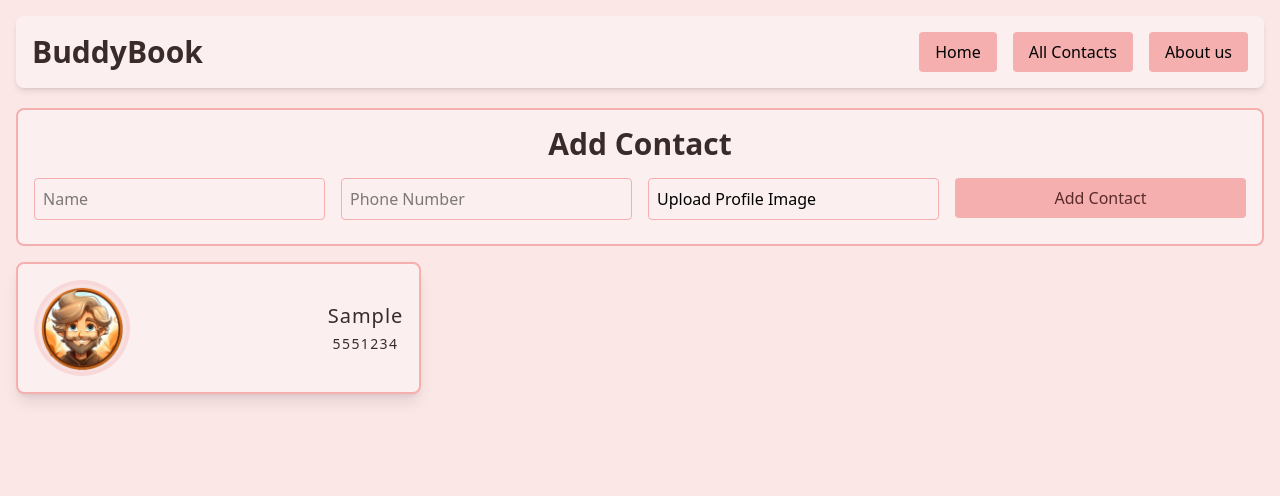
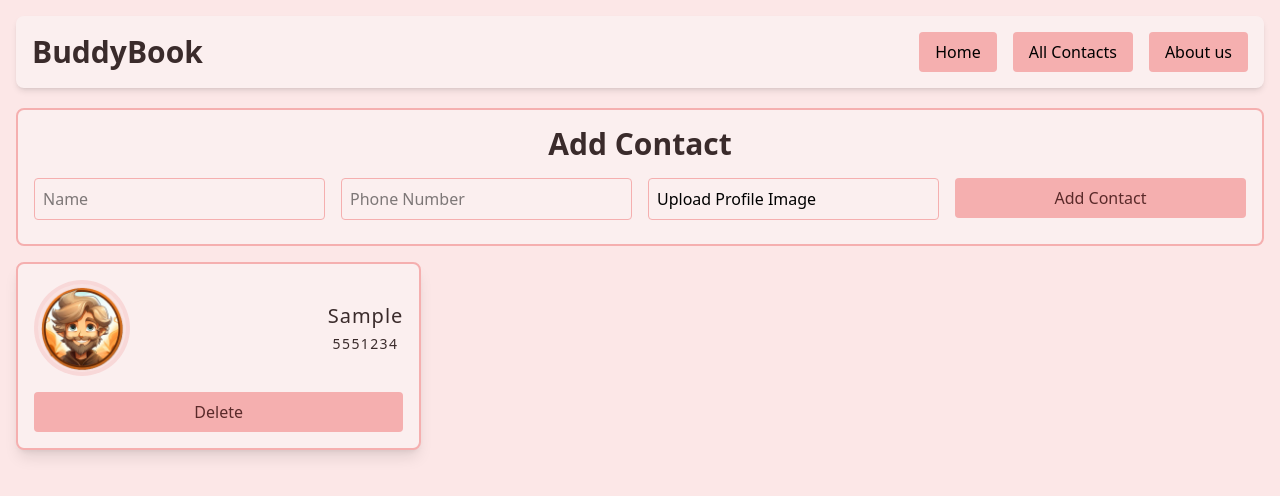
Before and after one commit to AlokKumarYadav2410/buddy-book, a React (Vite) app: page / in a window 1280 px wide. Both pictures are taken after typing "Sample", "5551234" into the empty fields and a click on the button "Add Contact". Shown: the top 496 px of the page. Built offline with nearby package versions, Linux system fonts and the light colour scheme; a web font is replaced by a local one.

Commit message:
Delete Funtionality implemented

```diff
--- a/src/Components/ContactCard/ContactCard.jsx
+++ b/src/Components/ContactCard/ContactCard.jsx
@@ -1,11 +1,10 @@
 import React from 'react'
 import profileImage from '../../assets/profile.png'
 
-const ContactCard = ({ name, phone, image }) => {
+const ContactCard = ({ name, phone, image, onDelete }) => {
     return (
-        <div className="        flex flex-col sm:flex-row
-        items-center sm:items-center justify-between
-         sm:gap-4 bg-(--bg-card) hover:bg-(--bg-main) p-4 rounded-lg shadow-lg gap-2 w-full overflow-hidden hover:scale-105 transition-all duration-300 border-2 border-(--btn-main) cursor-pointer">
+        <div className='flex flex-col bg-(--bg-card) hover:bg-(--bg-main) p-4 rounded-lg shadow-lg gap-4 w-full overflow-hidden hover:scale-105 transition-all duration-300 border-2 border-(--btn-main)'>
+            <div className="flex flex-col sm:flex-row items-center sm:items-center justify-between sm:gap-4 ">
                 <div className="w-20 h-20 sm:w-24 sm:h-24 cursor-pointer rounded-full bg-(--btn-main)/20 border-4 border-(--btn-main)/20 overflow-hidden hover:border-(--btn-main) hover:scale-110 transition-all duration-500">
                     <img
                         src={image ? image : profileImage}
@@ -18,6 +17,8 @@ const ContactCard = ({ name, phone, image }) => {
                     <p className="text-sm sm:text-xs lg:text-sm tracking-widest font-medium text-(--text-main) mt-1 wrap-break-word">{phone}</p>
                 </div>
             </div>
+            <button onClick={onDelete} className="bg-(--btn-main) text-(--btn-sec) px-4 py-2 rounded active:scale-95 hover:bg-(--btn-sec)/80 hover:text-(--bg-main) transition-all duration-300 cursor-pointer">Delete</button>
+        </div>
     )
 }
 
```
Lines whose indentation alone changed are shown as unchanged.
